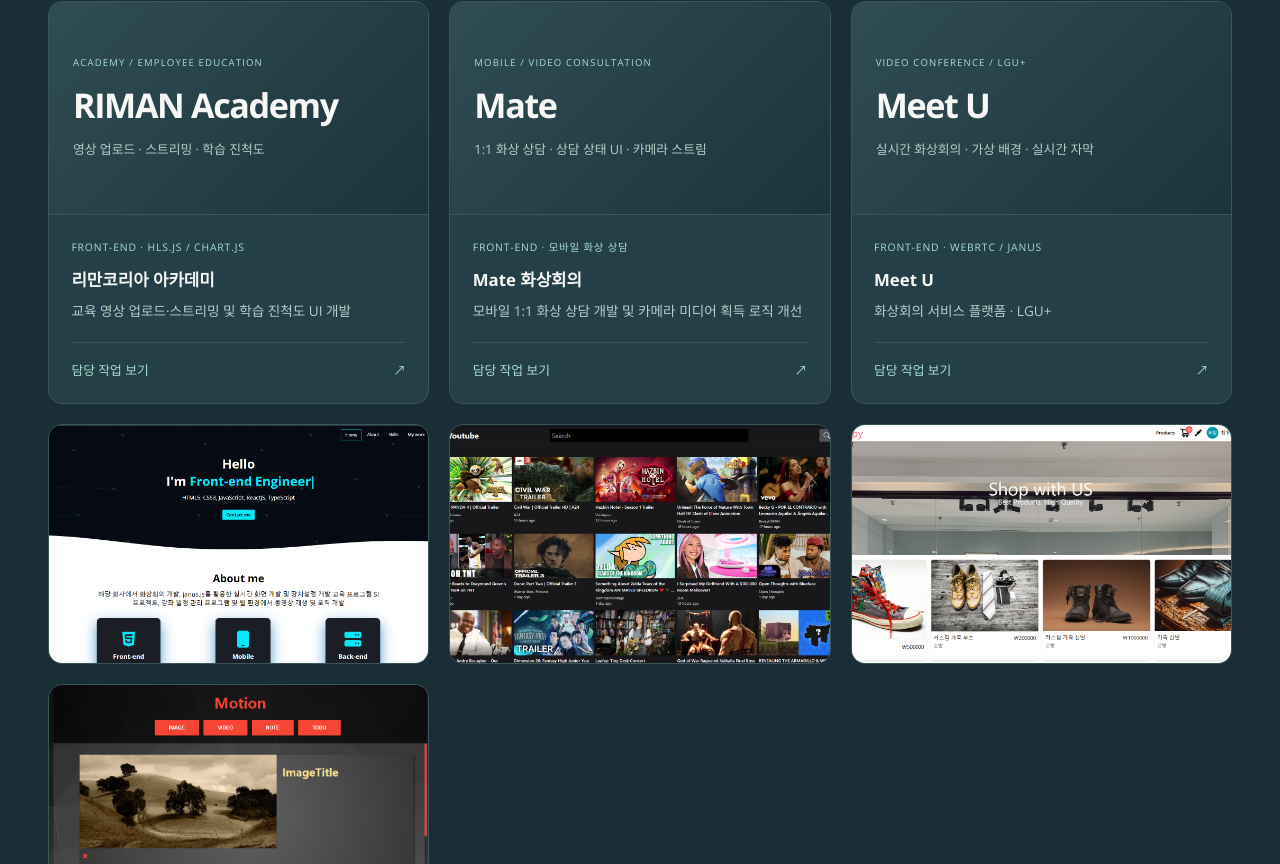
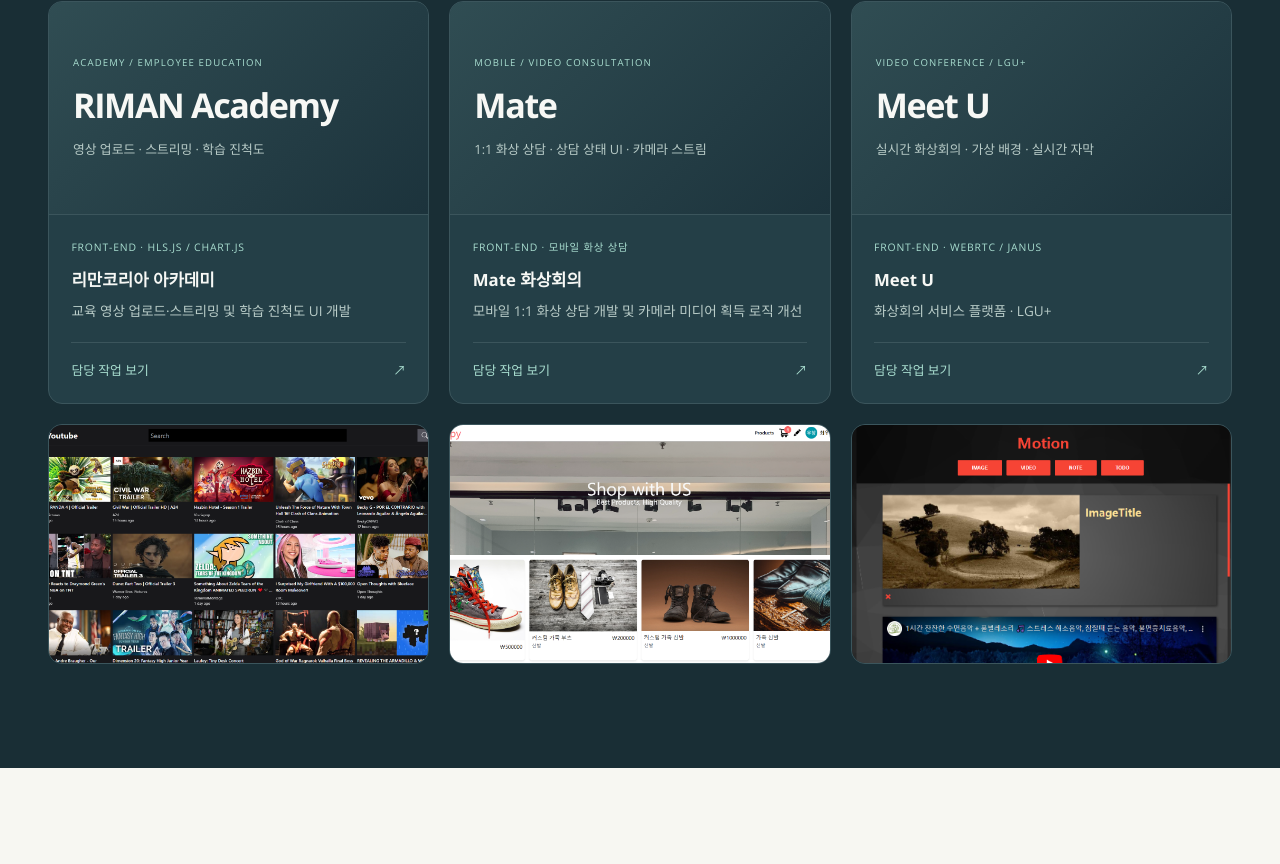
Before and after one commit to Woochang1132/responsive_portfolio, a Vue app: page / in a window 1280 px wide. Shown: the part 2842-3706 px from the top of the page. Built offline with nearby package versions, Linux system fonts and the light colour scheme.

Commit message:
portfolio => Project #1 — Woochang's portfolio 카드를 삭제

```diff
--- a/src/data/projects.ts
+++ b/src/data/projects.ts
@@ -166,15 +166,6 @@ export const projects: Project[] = [
     },
   },
   {
-    id: 1,
-    title: 'Project #1',
-    description: "Woochang's portfolio",
-    href: 'https://my-portfolio-woochang.netlify.app',
-    image: 'images/projects/portfolio_project.png',
-    alt: 'portfolio_project',
-    category: 'front-end',
-  },
-  {
     id: 2,
     title: 'Project #2',
     description: 'YoutubeApi - project',
```
